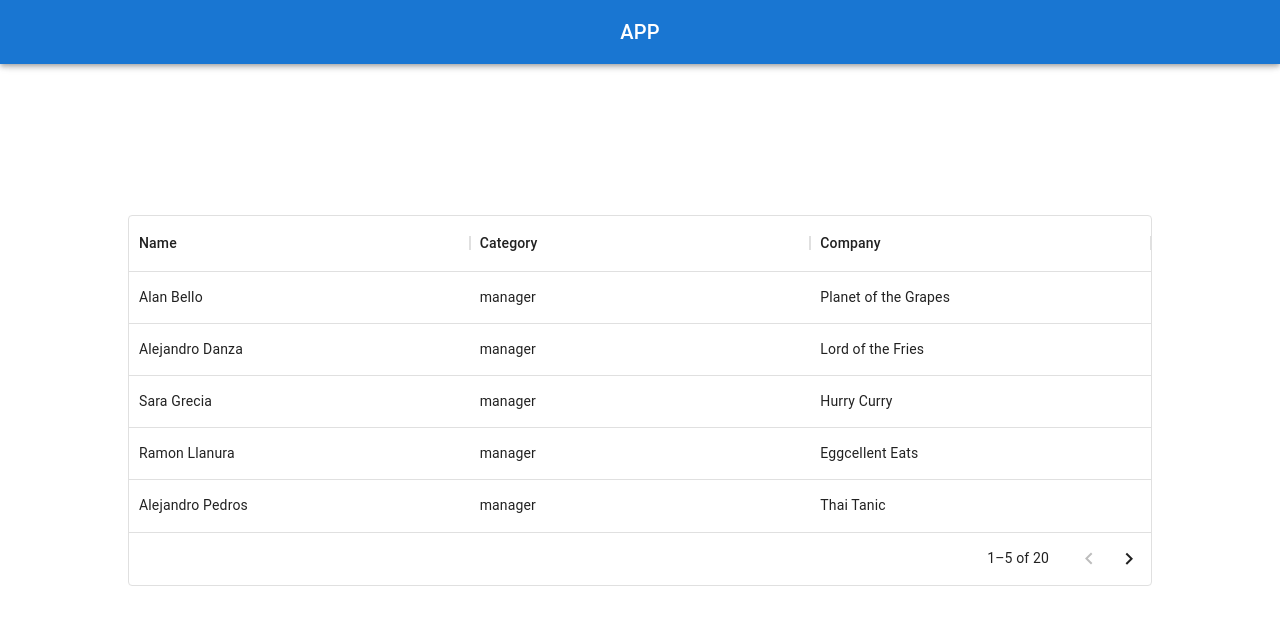
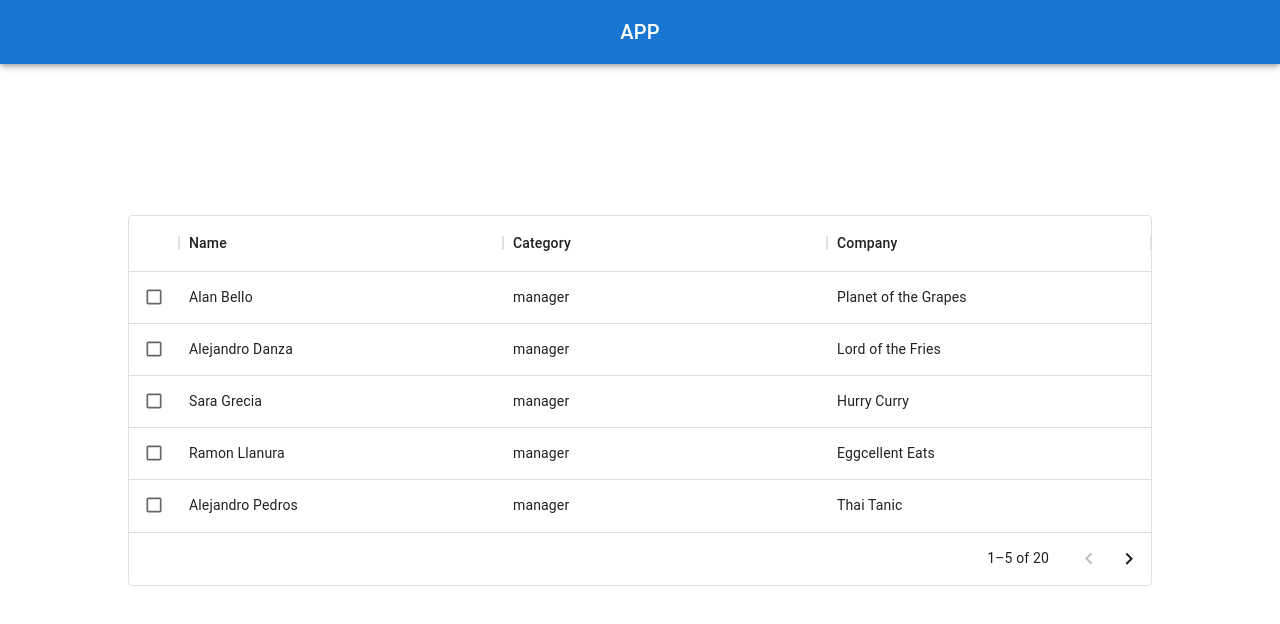
Before and after one commit to josealbertomartinezvi/happiness-app, a React (Vite) app: page / in a window 1280 px wide. Shown: the top 624 px of the page. Built offline with nearby package versions, Linux system fonts and the light colour scheme.

Commit message:
adding checks on the table

```diff
--- /dev/null
+++ b/src/models/index.ts
@@ -0,0 +1 @@
+export * from './people';
--- a/src/pages/Home/Home.tsx
+++ b/src/pages/Home/Home.tsx
@@ -1,33 +1,58 @@
-import React from 'react';
+import React, { useState } from 'react';
 import { DataGrid, GridRenderCellParams } from '@mui/x-data-grid';
 import { People } from '@/data';
+import { Person } from '@/models';
+import { Checkbox } from '@mui/material';
 
 export interface HomeInterface { }
 
 const Home: React.FC<HomeInterface> = () => {
 
+	const [selectedPeople, setSelectedPeople] = useState<Person[]>([]);
 	const pageSize: number = 5;
+
+	const findPerson = (person: Person) => !!selectedPeople.find(p => p.id === person.id);
+	const filterPerson = (person: Person) => selectedPeople.filter(p => p.id !== person.id);
+
+	const handleChange = (person: Person) => {
+		setSelectedPeople(findPerson(person) ? filterPerson(person) : [...selectedPeople, person]);
+	};
+
 	const columns = [
+		{
+			field: 'actions',
+			headerName: '',
+			type: 'actions',
+			sortable: false,
+			width: 50,
+			renderCell: (params: GridRenderCellParams) => <>{
+				<Checkbox
+					size='small'
+					checked={findPerson(params.row)}
+					onChange={() => handleChange(params.row)}
+				/>
+			}</>
+		},
 		{
 			field: 'name',
 			headerName: 'Name',
 			flex: 1,
 			minWidth: 150,
-			renderCell: (paramns: GridRenderCellParams) => <>{paramns.value}</>
+			renderCell: (params: GridRenderCellParams) => <>{params.value}</>
 		},
 		{
 			field: 'category',
 			headerName: 'Category',
 			flex: 1,
 			minWidth: 150,
-			renderCell: (paramns: GridRenderCellParams) => <>{paramns.value}</>
+			renderCell: (params: GridRenderCellParams) => <>{params.value}</>
 		},
 		{
 			field: 'company',
 			headerName: 'Company',
 			flex: 1,
 			minWidth: 150,
-			renderCell: (paramns: GridRenderCellParams) => <>{paramns.value}</>
+			renderCell: (params: GridRenderCellParams) => <>{params.value}</>
 		}
 	];
 
@@ -40,7 +65,7 @@ const Home: React.FC<HomeInterface> = () => {
 			pageSize={pageSize}
 			rows={People}
 			rowsPerPageOptions={[pageSize]}
-			getRowId={(row: any) => row.id}
+			getRowId={(row: Person) => row.id}
 		/>
 	);
 };
```
Also changed, not shown: src/models/people.ts (added, +7 -0 lines), src/data/people.ts (indentation only).
